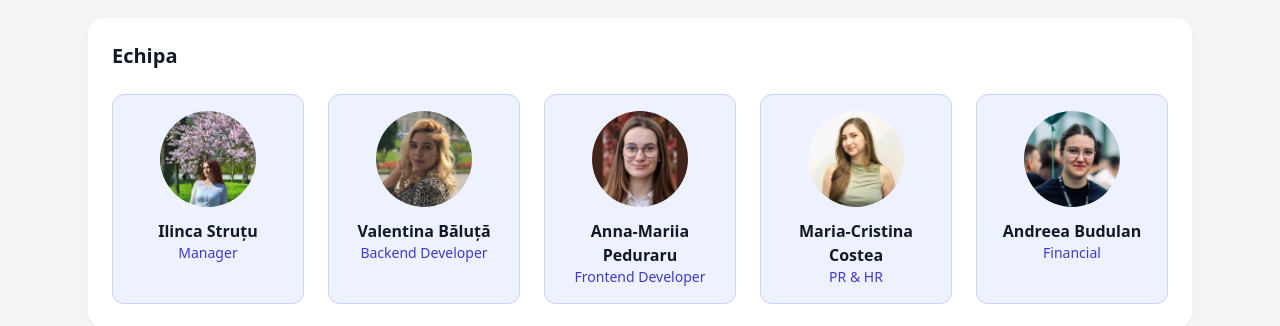
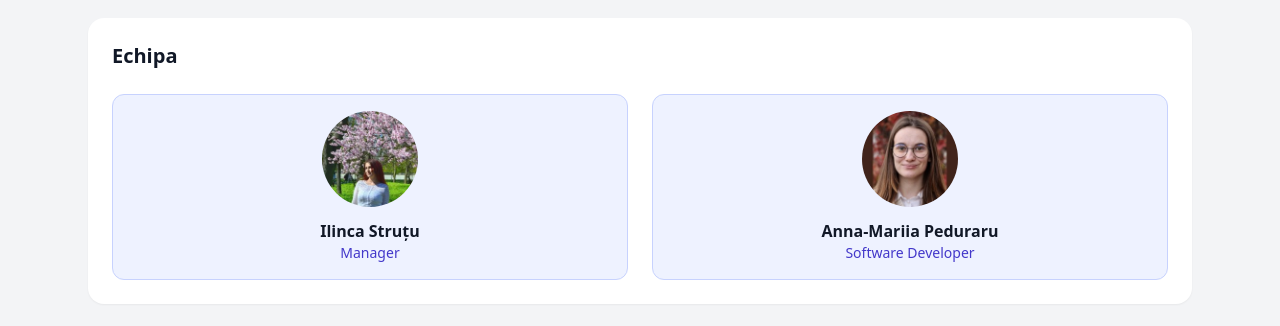
Before and after one commit to proiect-ias/emoti.github.io, a plain HTML site: page index.html in a window 1280 px wide. Shown: the part 630-956 px from the top of the page. Drawn offline with nearby package versions, Linux system fonts and the light colour scheme.

Commit message:
changed team

```diff
--- a/index.html
+++ b/index.html
@@ -96,7 +96,7 @@
     <!-- Team -->
     <section class="rounded-2xl bg-white p-6 shadow-sm">
       <h3 class="mb-6 text-xl font-semibold">Echipa</h3>
-      <div class="grid gap-6 sm:grid-cols-2 lg:grid-cols-5">
+      <div class="grid gap-6 sm:grid-cols-2 lg:grid-cols-2">
         <!-- 1 -->
         <article class="rounded-xl border border-indigo-200 bg-indigo-50 p-4 text-center">
           <img class="mx-auto mb-3 h-24 w-24 rounded-full object-cover" src="ilinca.jpg" alt="Portret Ilinca Struțu" />
@@ -105,27 +105,9 @@
         </article>
         <!-- 2 -->
         <article class="rounded-xl border border-indigo-200 bg-indigo-50 p-4 text-center">
-          <img class="mx-auto mb-3 h-24 w-24 rounded-full object-cover" src="valentina.jpg" alt="Portret Valentina Băluță" />
-          <h4 class="font-semibold">Valentina Băluță</h4>
-          <p class="text-sm text-indigo-700">Backend Developer</p>
-        </article>
-        <!-- 3 -->
-        <article class="rounded-xl border border-indigo-200 bg-indigo-50 p-4 text-center">
           <img class="mx-auto mb-3 h-24 w-24 rounded-full object-cover" src="am.jpg" alt="Portret Anna-Mariia Peduraru" />
           <h4 class="font-semibold">Anna-Mariia Peduraru</h4>
-          <p class="text-sm text-indigo-700">Frontend Developer</p>
-        </article>
-        <!-- 4 -->
-        <article class="rounded-xl border border-indigo-200 bg-indigo-50 p-4 text-center">
-          <img class="mx-auto mb-3 h-24 w-24 rounded-full object-cover" src="Maria.jpg" alt="Portret Maria-Cristina Costea" />
-          <h4 class="font-semibold">Maria-Cristina Costea</h4>
-          <p class="text-sm text-indigo-700">PR & HR</p>
-        </article>
-        <!-- 5 -->
-        <article class="rounded-xl border border-indigo-200 bg-indigo-50 p-4 text-center">
-          <img class="mx-auto mb-3 h-24 w-24 rounded-full object-cover" src="andreea.jpg" alt="Portret Andreea Budulan" />
-          <h4 class="font-semibold">Andreea Budulan</h4>
-          <p class="text-sm text-indigo-700">Financial</p>
+          <p class="text-sm text-indigo-700">Software Developer</p>
         </article>
       </div>
     </section>
```
Also changed, not shown: Maria.jpg (deleted), andreea.jpg (deleted), valentina.jpg (deleted).
